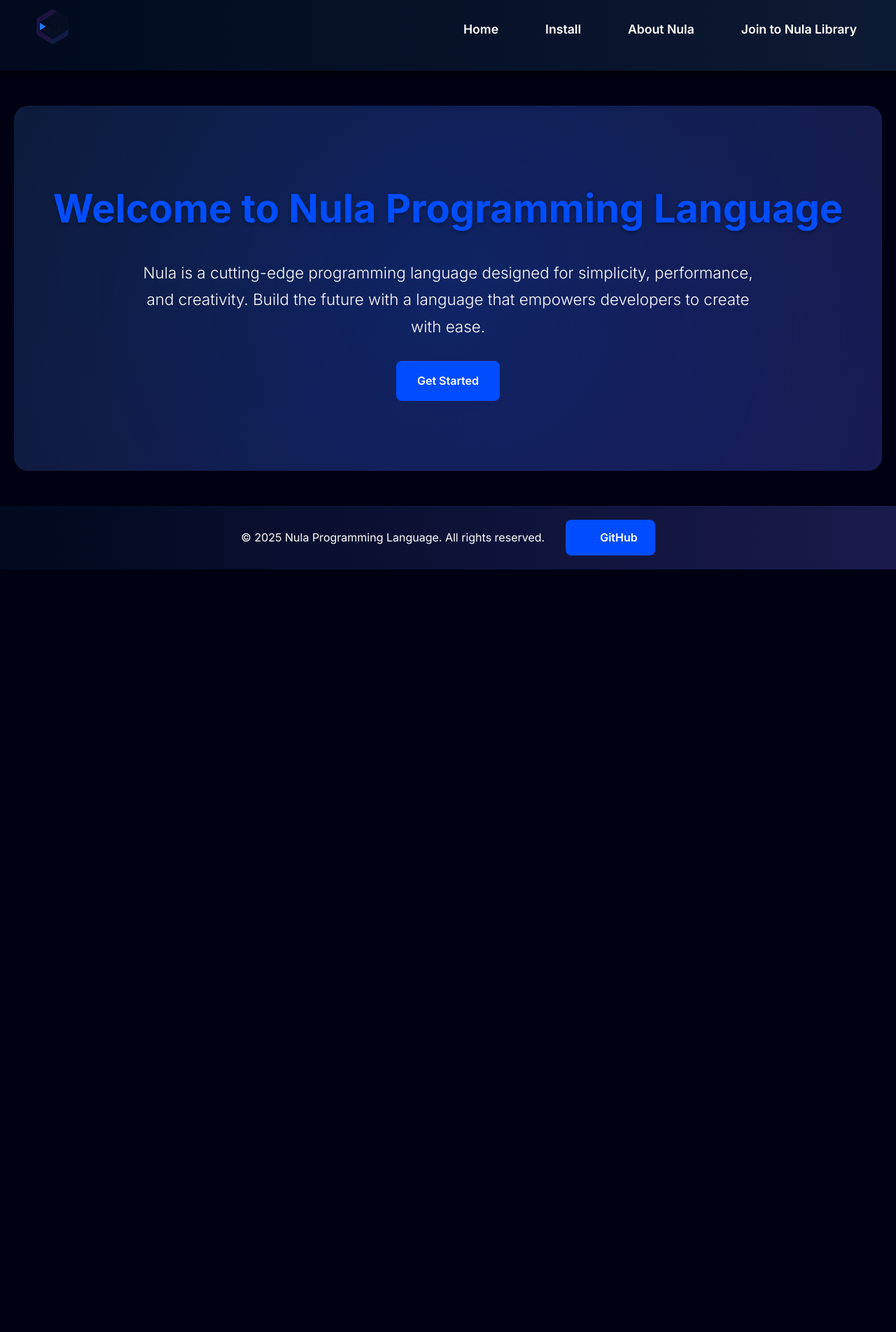
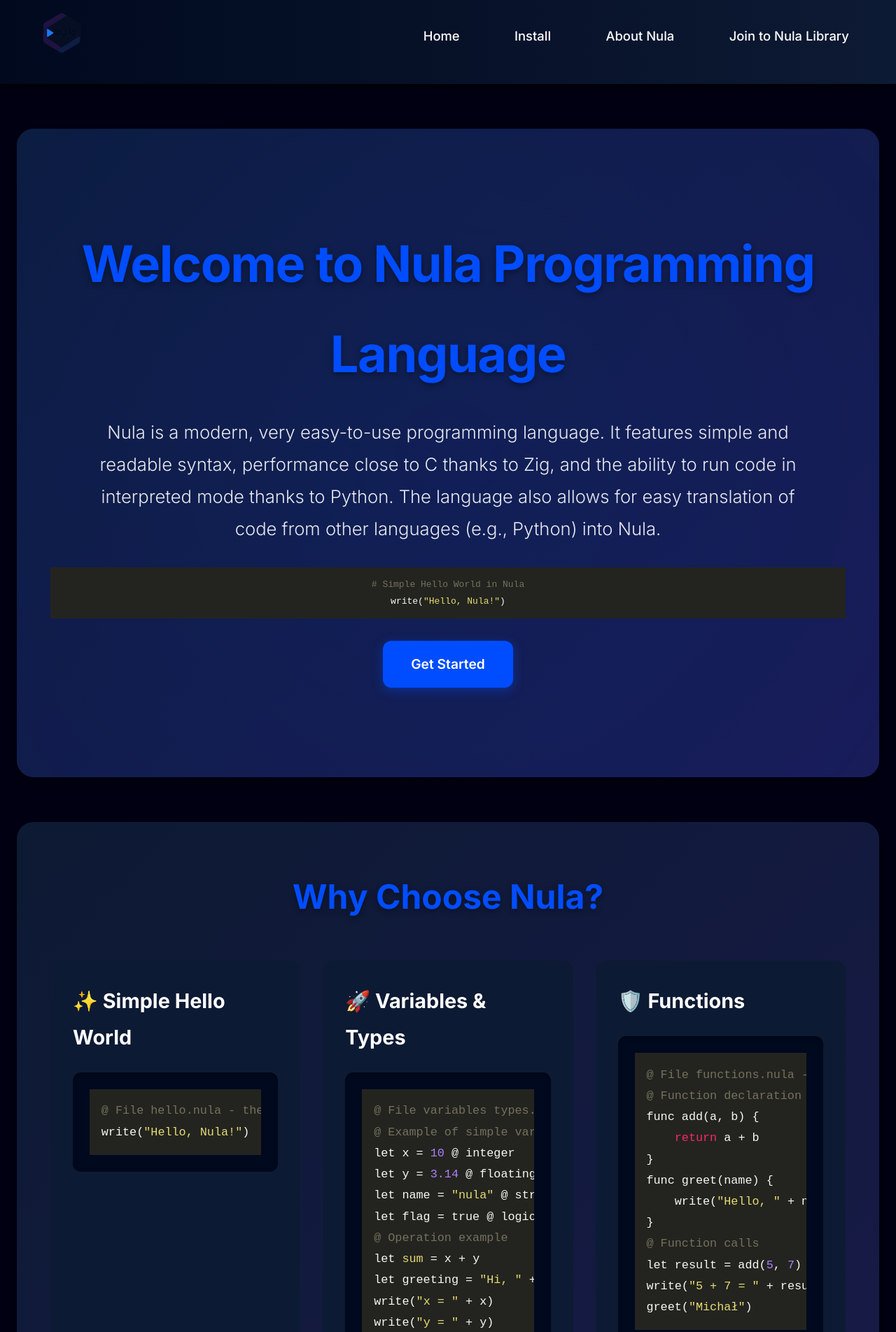
Before and after one commit to Nula-Lang/Nula-Website, a plain HTML site: page index.html in a window 1280 px wide. Shown: the part 17-1921 px from the top of the page at 70% size. Before the commit the page ends 831 px from the top, so only its background shows below. Drawn offline with nearby package versions, Linux system fonts and the light colour scheme.

Commit message:
Update index.html

```diff
--- a/index.html
+++ b/index.html
@@ -4,8 +4,11 @@
     <meta charset="UTF-8">
     <meta name="viewport" content="width=device-width, initial-scale=1.0">
     <title>Home - Nula Programming Language</title>
-    <link href="https://fonts.googleapis.com/css2?family=Inter:wght@300;400;600;700&display=swap" rel="stylesheet">
+    <link href="https://fonts.googleapis.com/css2?family=Inter:wght@300;400;500;600;700&display=swap" rel="stylesheet">
     <link rel="icon" type="image/png" href="nula.png">
+    <link rel="stylesheet" href="https://cdnjs.cloudflare.com/ajax/libs/highlight.js/11.9.0/styles/monokai-sublime.min.css">
+    <script src="https://cdnjs.cloudflare.com/ajax/libs/highlight.js/11.9.0/highlight.min.js"></script>
+    <script>hljs.highlightAll();</script>
     <style>
         * {
             margin: 0;
@@ -16,69 +19,87 @@
             font-family: 'Inter', sans-serif;
             background-color: #000013;
             color: #ffffff;
-            line-height: 1.7;
+            line-height: 1.8;
             overflow-x: hidden;
+            scroll-behavior: smooth;
         }
         header {
             background: linear-gradient(to right, #00091e, #0d1a33);
-            padding: 20px 40px;
+            padding: 1.5rem 3rem;
             display: flex;
             align-items: center;
             justify-content: space-between;
-            box-shadow: 0 4px 10px rgba(0, 0, 0, 0.5);
+            box-shadow: 0 6px 12px rgba(0, 0, 0, 0.6);
             position: sticky;
             top: 0;
             z-index: 1000;
+            backdrop-filter: blur(5px);
         }
         .logo img {
-            height: 70px;
-            transition: transform 0.3s ease;
+            height: 80px;
+            transition: transform 0.4s cubic-bezier(0.4, 0, 0.2, 1);
         }
         .logo img:hover {
-            transform: rotate(5deg) scale(1.1);
+            transform: rotate(8deg) scale(1.15);
         }
         nav ul {
             display: flex;
-            gap: 35px;
+            gap: 2.5rem;
             list-style: none;
         }
         nav ul li a {
             color: #ffffff;
             text-decoration: none;
-            font-weight: 600;
-            font-size: 1.1em;
-            padding: 8px 16px;
-            border-radius: 5px;
-            transition: background-color 0.3s ease, color 0.3s ease;
+            font-weight: 500;
+            font-size: 1.15rem;
+            padding: 0.6rem 1.2rem;
+            border-radius: 8px;
+            position: relative;
+            transition: all 0.3s cubic-bezier(0.4, 0, 0.2, 1);
+        }
+        nav ul li a::after {
+            content: '';
+            position: absolute;
+            width: 0;
+            height: 2px;
+            bottom: 0;
+            left: 0;
+            background-color: #004dff;
+            transition: width 0.3s ease;
+        }
+        nav ul li a:hover::after {
+            width: 100%;
         }
         nav ul li a:hover {
-            background-color: #004dff;
+            background-color: rgba(0, 77, 255, 0.15);
             color: #ffffff;
         }
         .container {
-            max-width: 1300px;
+            max-width: 1400px;
             margin: 0 auto;
-            padding: 50px 20px;
+            padding: 4rem 1.5rem;
         }
         .hero {
             background: linear-gradient(135deg, #0d1a33, #1a1a4d);
-            padding: 100px 40px;
+            padding: 8rem 3rem;
             text-align: center;
-            border-radius: 20px;
+            border-radius: 24px;
             position: relative;
             overflow: hidden;
-            animation: fadeIn 1.2s ease-in-out;
+            animation: fadeIn 1.5s ease-out;
+            margin-bottom: 4rem;
+            box-shadow: 0 8px 20px rgba(0, 0, 0, 0.4);
         }
         .hero::before {
             content: '';
             position: absolute;
-            top: 0;
-            left: 0;
-            width: 100%;
-            height: 100%;
-            background: radial-gradient(circle, rgba(0, 77, 255, 0.2), transparent);
+            top: -50%;
+            left: -50%;
+            width: 200%;
+            height: 200%;
+            background: radial-gradient(circle, rgba(0, 77, 255, 0.25), transparent);
+            animation: pulse 12s infinite ease-in-out;
             z-index: 0;
-            animation: pulse 10s infinite;
         }
         .hero-content {
             position: relative;
@@ -86,95 +107,154 @@
         }
         .hero h1 {
             color: #004dff;
-            font-size: 3.5em;
+            font-size: 4.5rem;
             font-weight: 700;
-            margin-bottom: 25px;
-            text-shadow: 0 2px 5px rgba(0, 0, 0, 0.3);
+            margin-bottom: 1.5rem;
+            text-shadow: 0 3px 8px rgba(0, 0, 0, 0.4);
+            letter-spacing: -0.02em;
         }
         .hero p {
-            font-size: 1.4em;
-            max-width: 900px;
-            margin: 0 auto;
+            font-size: 1.6rem;
+            max-width: 1000px;
+            margin: 0 auto 2rem;
             color: #ffffff;
             font-weight: 300;
+            opacity: 0.9;
         }
         .cta-button {
             display: inline-block;
             background-color: #004dff;
             color: #ffffff;
-            padding: 15px 30px;
-            border-radius: 8px;
+            padding: 1rem 2.5rem;
+            border-radius: 12px;
             text-decoration: none;
             font-weight: 600;
-            margin-top: 30px;
-            transition: background-color 0.3s ease, transform 0.3s ease;
+            font-size: 1.2rem;
+            margin-top: 2rem;
+            transition: all 0.3s cubic-bezier(0.4, 0, 0.2, 1);
+            box-shadow: 0 4px 15px rgba(0, 77, 255, 0.4);
         }
         .cta-button:hover {
             background-color: #1a1a4d;
-            transform: translateY(-3px);
+            transform: translateY(-4px);
+            box-shadow: 0 6px 20px rgba(0, 77, 255, 0.6);
+        }
+        .examples {
+            background: linear-gradient(135deg, #0d1a33, #1a1a4d);
+            padding: 4rem 3rem;
+            border-radius: 24px;
+            margin-bottom: 4rem;
+            animation: fadeIn 1.5s ease-out;
+            box-shadow: 0 8px 20px rgba(0, 0, 0, 0.4);
+        }
+        .examples h2 {
+            color: #004dff;
+            font-size: 3rem;
+            font-weight: 700;
+            margin-bottom: 3rem;
+            text-align: center;
+            text-shadow: 0 3px 8px rgba(0, 0, 0, 0.4);
+        }
+        .example-grid {
+            display: grid;
+            grid-template-columns: repeat(auto-fit, minmax(320px, 1fr));
+            gap: 2rem;
+        }
+        .example-section {
+            background-color: #0d1a33;
+            padding: 2rem;
+            border-radius: 16px;
+            transition: transform 0.3s ease, box-shadow 0.3s ease;
+        }
+        .example-section:hover {
+            transform: translateY(-5px);
+            box-shadow: 0 6px 15px rgba(0, 0, 0, 0.5);
+        }
+        .example-section h3 {
+            font-size: 1.8rem;
+            color: #ffffff;
+            margin-bottom: 1.5rem;
+            display: flex;
+            align-items: center;
+            gap: 0.75rem;
+        }
+        .example-section pre {
+            background-color: #00091e;
+            padding: 1.5rem;
+            border-radius: 12px;
+            overflow-x: auto;
+            box-shadow: inset 0 2px 6px rgba(0, 0, 0, 0.4);
+        }
+        .example-section code {
+            font-size: 1.05rem;
         }
         @keyframes fadeIn {
-            from { opacity: 0; transform: translateY(30px); }
+            from { opacity: 0; transform: translateY(40px); }
             to { opacity: 1; transform: translateY(0); }
         }
         @keyframes pulse {
-            0% { transform: scale(1); }
-            50% { transform: scale(1.2); }
-            100% { transform: scale(1); }
+            0% { transform: scale(1); opacity: 0.3; }
+            50% { transform: scale(1.3); opacity: 0.5; }
+            100% { transform: scale(1); opacity: 0.3; }
         }
         footer {
             background: linear-gradient(to right, #00091e, #1a1a4d);
             color: #ffffff;
-            padding: 20px;
+            padding: 2rem;
             display: flex;
             justify-content: center;
             align-items: center;
-            gap: 30px;
-            position: relative;
-            bottom: 0;
-            width: 100%;
-            box-shadow: 0 -2px 5px rgba(0, 0, 0, 0.3);
+            gap: 2rem;
+            box-shadow: 0 -4px 10px rgba(0, 0, 0, 0.4);
         }
         footer a.github {
             display: inline-flex;
             align-items: center;
             background-color: #004dff;
             color: #ffffff;
-            padding: 12px 25px;
-            border-radius: 8px;
+            padding: 0.9rem 2rem;
+            border-radius: 10px;
             text-decoration: none;
             font-weight: 600;
-            transition: background-color 0.3s ease, transform 0.3s ease;
+            font-size: 1.1rem;
+            transition: all 0.3s cubic-bezier(0.4, 0, 0.2, 1);
         }
         footer a.github:hover {
             background-color: #00091e;
-            transform: translateY(-3px);
+            transform: translateY(-4px);
+            box-shadow: 0 4px 15px rgba(0, 77, 255, 0.4);
         }
         footer a.github::before {
             content: '\f09b';
             font-family: 'Font Awesome 5 Free';
             font-weight: 900;
-            margin-right: 8px;
+            margin-right: 0.6rem;
         }
         @media (max-width: 768px) {
             header {
                 flex-direction: column;
-                gap: 20px;
-                padding: 20px;
+                gap: 1.5rem;
+                padding: 1.5rem;
             }
             nav ul {
                 flex-direction: column;
-                gap: 15px;
+                gap: 1rem;
                 text-align: center;
             }
             .hero h1 {
-                font-size: 2.2em;
+                font-size: 3rem;
             }
             .hero p {
-                font-size: 1.1em;
+                font-size: 1.3rem;
             }
             .container {
-                padding: 20px;
+                padding: 2rem 1rem;
+            }
+            .examples pre {
+                font-size: 0.9rem;
+            }
+            .example-grid {
+                grid-template-columns: 1fr;
             }
         }
     </style>
@@ -198,10 +278,83 @@
         <div class="hero">
             <div class="hero-content">
                 <h1>Welcome to Nula Programming Language</h1>
-                <p>Nula is a cutting-edge programming language designed for simplicity, performance, and creativity. Build the future with a language that empowers developers to create with ease.</p>
+                <p>Nula is a modern, very easy-to-use programming language. It features simple and readable syntax, performance close to C thanks to Zig, and the ability to run code in interpreted mode thanks to Python. The language also allows for easy translation of code from other languages (e.g., Python) into Nula.</p>
+                <pre><code class="language-python"># Simple Hello World in Nula
+write("Hello, Nula!")</code></pre>
                 <a href="join-to-nula-library.html" class="cta-button">Get Started</a>
             </div>
         </div>
+        <section class="examples">
+            <h2>Why Choose Nula?</h2>
+            <div class="example-grid">
+                <div class="example-section">
+                    <h3>✨ Simple Hello World</h3>
+                    <pre><code class="language-python">@ File hello.nula - the simplest program
+write("Hello, Nula!")</code></pre>
+                </div>
+                <div class="example-section">
+                    <h3>🚀 Variables & Types</h3>
+                    <pre><code class="language-python">@ File variables types.nula - variables and types
+@ Example of simple variables
+let x = 10 @ integer
+let y = 3.14 @ floating point number
+let name = "nula" @ string
+let flag = true @ logical value (boolean)
+@ Operation example
+let sum = x + y
+let greeting = "Hi, " + name
+write("x = " + x)
+write("y = " + y)
+write("sum = " + sum)
+write(greeting)</code></pre>
+                </div>
+                <div class="example-section">
+                    <h3>🛡️ Functions</h3>
+                    <pre><code class="language-python">@ File functions.nula - functions
+@ Function declaration
+func add(a, b) {
+    return a + b
+}
+func greet(name) {
+    write("Hello, " + name + "!")
+}
+@ Function calls
+let result = add(5, 7)
+write("5 + 7 = " + result)
+greet("Michał")</code></pre>
+                </div>
+                <div class="example-section">
+                    <h3>✨ Conditions</h3>
+                    <pre><code class="language-python">@ File conditions.nula - conditional statements
+let age = 20
+if age >= 18 {
+    write("You are an adult.")
+} else {
+    write("You're not of age yet.")
+}
+let number = 5
+if number % 2 == 0 {
+    write("The number " + number + " is even.")
+} else {
+    write("The number " + number + " is odd.")
+}</code></pre>
+                </div>
+                <div class="example-section">
+                    <h3>🚀 Loops</h3>
+                    <pre><code class="language-python">@ File loops.nula - loops
+@ While loop
+let i = 0
+while i < 5 {
+    write("Iteration: " + i)
+    i = i + 1
+}
+@ For loop
+for j in [1, 2, 3, 4, 5] {
+    write("List item: " + j)
+}</code></pre>
+                </div>
+            </div>
+        </section>
     </div>
     <footer>
         <p>&copy; 2025 Nula Programming Language. All rights reserved.</p>
```
